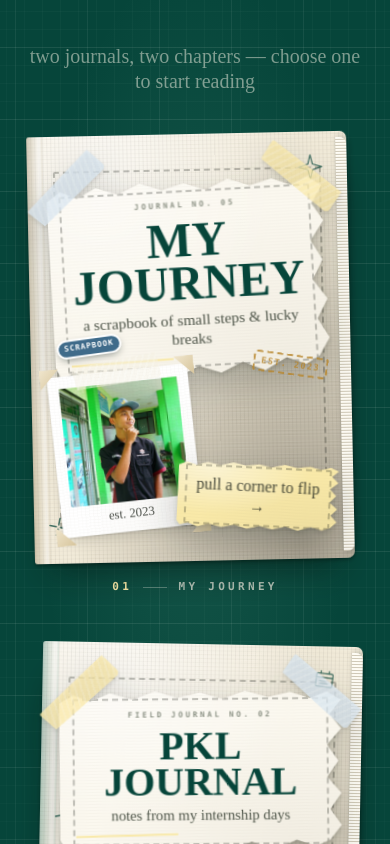
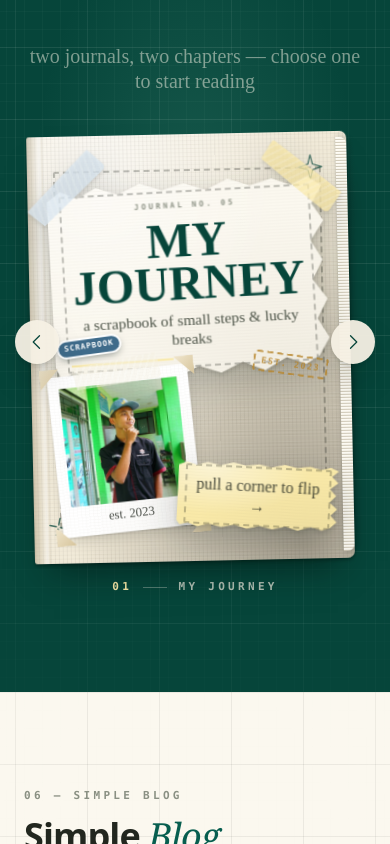
Before and after one commit to hikoo17/portfolio-v1, a Nuxt app: page / in a window 390 px wide. Shown: the part 5820-6664 px from the top of the page. Built offline with nearby package versions, Linux system fonts and the light colour scheme.

Commit message:
feat(journey): turn between journal covers with arrow buttons

```diff
--- a/app/assets/css/main.css
+++ b/app/assets/css/main.css
@@ -818,10 +818,9 @@ body {
 
 /* ---------- Archive of journals: book selection ---------- */
 
-/* The scrapbook canvas the two books rest on. Mobile stacks them so each book
-   keeps a readable size; from tablet up they sit side by side like a shelf.
-   The books are the primary focus, so the shelf fills the content column and
-   the pen accent is positioned against these edges. */
+/* The scrapbook canvas the two books rest on. From tablet up they sit side by
+   side like a shelf. The books are the primary focus, so the shelf fills the
+   content column and the pen accent is positioned against these edges. */
 .journal-shelf {
   position: relative;
   display: grid;
@@ -832,7 +831,72 @@ body {
   margin-inline: auto;
 }
 
+/* Mobile: the shelf shows one journal at a time and the left/right buttons
+   turn between the covers, so choosing a book never needs a sideways swipe. */
+@media (max-width: 767.98px) {
+  .journal-shelf .journal-pick {
+    display: none;
+  }
+
+  .journal-shelf .journal-pick.is-active {
+    display: flex;
+    animation: journal-pick-in 0.4s cubic-bezier(0.22, 0.85, 0.3, 1) both;
+  }
+}
+
+@keyframes journal-pick-in {
+  from {
+    opacity: 0;
+    transform: translateY(12px) scale(0.985);
+  }
+  to {
+    opacity: 1;
+    transform: translateY(0) scale(1);
+  }
+}
+
+/* The cover turners sit on the shelf edges; from tablet up both books are
+   already on screen, so they stay hidden. */
+.journal-pick-nav {
+  position: absolute;
+  top: 45%;
+  z-index: 5;
+  display: inline-flex;
+  width: 2.75rem;
+  height: 2.75rem;
+  align-items: center;
+  justify-content: center;
+  transform: translateY(-50%);
+  border: 0;
+  border-radius: 9999px;
+  background: rgba(246, 241, 228, 0.95);
+  color: var(--color-emerald-deep);
+  box-shadow: var(--shadow-paper-lift);
+  cursor: pointer;
+  transition:
+    transform 0.3s cubic-bezier(0.22, 0.85, 0.3, 1),
+    background-color 0.3s ease;
+}
+
+.journal-pick-nav:hover,
+.journal-pick-nav:focus-visible {
+  background: var(--color-note-yellow);
+  transform: translateY(-50%) scale(1.06);
+}
+
+.journal-pick-nav--prev {
+  left: -1.25rem;
+}
+
+.journal-pick-nav--next {
+  right: -1.25rem;
+}
+
 @media (min-width: 768px) {
+  .journal-pick-nav {
+    display: none;
+  }
+
   .journal-shelf {
     grid-template-columns: repeat(2, minmax(0, 1fr));
     max-width: 48rem;
@@ -1118,10 +1182,14 @@ body {
   }
   .journal-pick__cover,
   .journal-pick__label,
+  .journal-pick-nav,
   .journal-back,
   .stage-enter-active,
   .stage-leave-active {
     transition: none !important;
+  }
+  .journal-shelf .journal-pick.is-active {
+    animation: none !important;
   }
   .stage-enter-from,
   .stage-leave-to {
--- a/app/components/SectionJourney.vue
+++ b/app/components/SectionJourney.vue
@@ -52,12 +52,30 @@ const pklPages = computed<PklPageDef[]>(() => [
 const view = ref<'select' | BookId>('select')
 const lastBook = ref<BookId>('journey')
 
+const bookOrder: BookId[] = ['journey', 'pkl']
+const activeBook = ref(0)
+
+const activeIndex = computed(() => String(activeBook.value + 1).padStart(2, '0'))
+const totalBooks = String(bookOrder.length).padStart(2, '0')
+
+const activeBookId = computed(() => bookOrder[activeBook.value] ?? 'journey')
+const activeBookTitle = computed(() =>
+  activeBookId.value === 'pkl'
+    ? t('journey.books.pkl.title')
+    : t('journey.books.myJourney.title'),
+)
+
 const backRef = ref<HTMLButtonElement | null>(null)
 const journeyBookRef = ref<HTMLButtonElement | null>(null)
 const pklBookRef = ref<HTMLButtonElement | null>(null)
 
+function selectBook(index: number) {
+  activeBook.value = (index + bookOrder.length) % bookOrder.length
+}
+
 function openBook(book: BookId) {
   lastBook.value = book
+  activeBook.value = bookOrder.indexOf(book)
   view.value = book
   nextTick(() => backRef.value?.focus())
 }
@@ -117,6 +135,7 @@ function pklWeeksFor(key?: string) {
               ref="journeyBookRef"
               type="button"
               class="journal-pick"
+              :class="{ 'is-active': activeBook === 0 }"
               :aria-label="t('journey.books.open', { title: t('journey.books.myJourney.title') })"
               @click="openBook('journey')"
             >
@@ -137,6 +156,7 @@ function pklWeeksFor(key?: string) {
               ref="pklBookRef"
               type="button"
               class="journal-pick"
+              :class="{ 'is-active': activeBook === 1 }"
               :aria-label="t('journey.books.open', { title: t('journey.books.pkl.title') })"
               @click="openBook('pkl')"
             >
@@ -164,7 +184,29 @@ function pklWeeksFor(key?: string) {
               decoding="async"
               aria-hidden="true"
             >
+
+            <!-- Mobile only: turn between the covers instead of swiping. -->
+            <button
+              type="button"
+              class="journal-pick-nav journal-pick-nav--prev"
+              :aria-label="t('journey.books.prev')"
+              @click="selectBook(activeBook - 1)"
+            >
+              <Icon name="ph:caret-left" class="size-5" aria-hidden="true" />
+            </button>
+            <button
+              type="button"
+              class="journal-pick-nav journal-pick-nav--next"
+              :aria-label="t('journey.books.next')"
+              @click="selectBook(activeBook + 1)"
+            >
+              <Icon name="ph:caret-right" class="size-5" aria-hidden="true" />
+            </button>
           </div>
+
+          <p class="sr-only" aria-live="polite">
+            {{ activeIndex }} / {{ totalBooks }} — {{ activeBookTitle }}
+          </p>
         </div>
 
         <!-- 01 · MY JOURNEY BOOK -->
--- a/i18n/locales/en.json
+++ b/i18n/locales/en.json
@@ -109,6 +109,8 @@
       "hint": "two journals, two chapters — choose one to start reading",
       "back": "Back to journals",
       "open": "Open {title}",
+      "prev": "Previous journal",
+      "next": "Next journal",
       "myJourney": {
         "index": "01",
         "title": "MY JOURNEY",
--- a/i18n/locales/id.json
+++ b/i18n/locales/id.json
@@ -127,6 +127,8 @@
       "hint": "dua jurnal, dua cerita — pilih satu untuk mulai membaca",
       "back": "Kembali ke jurnal",
       "open": "Buka {title}",
+      "prev": "Jurnal sebelumnya",
+      "next": "Jurnal berikutnya",
       "myJourney": {
         "index": "01",
         "title": "MY JOURNEY",
```
